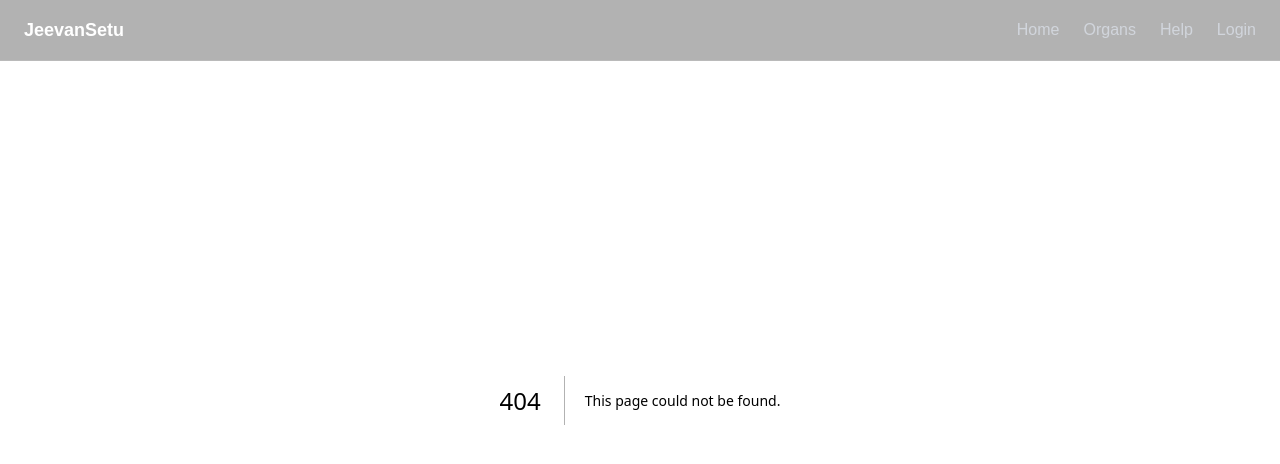
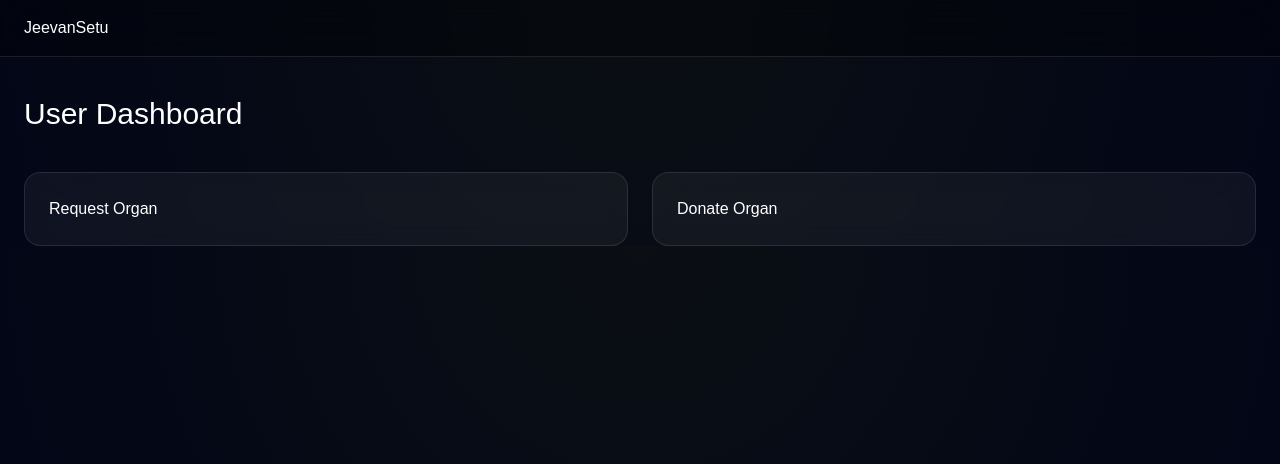
Before and after one commit to Charan-vamshi/jeevansetu-organ-donation-mvp, a Next.js app: page /dashboard in a window 1280 px wide. Before the commit this address had no page. Shown: the top 464 px of the page. Built offline with nearby package versions, Linux system fonts and the light colour scheme.

Commit message:
Final UI, role-based dashboards, routing fix, navbar cleanup

```diff
--- /dev/null
+++ b/app/dashboard/page.tsx
@@ -0,0 +1,30 @@
+"use client";
+
+import { motion } from "framer-motion";
+import Link from "next/link";
+
+export default function UserDashboard() {
+  return (
+    <main className="pt-24 px-6 max-w-7xl mx-auto space-y-10">
+
+      <motion.h1 initial={{ opacity: 0 }} animate={{ opacity: 1 }} className="text-3xl">
+        User Dashboard
+      </motion.h1>
+
+      <div className="grid md:grid-cols-2 gap-6">
+        <Link href="/request">
+          <div className="glass p-6 cursor-pointer hover:scale-105">
+            Request Organ
+          </div>
+        </Link>
+
+        <Link href="/donate">
+          <div className="glass p-6 cursor-pointer hover:scale-105">
+            Donate Organ
+          </div>
+        </Link>
+      </div>
+
+    </main>
+  );
+}
--- a/app/login/page.tsx
+++ b/app/login/page.tsx
@@ -33,7 +33,7 @@ export default function LoginPage() {
 
     if (role === "user") {
       localStorage.setItem("role", role);
-      router.push("/organs");
+      router.push("/dashboard");
       return;
     }
 
--- a/app/organs/page.tsx
+++ b/app/organs/page.tsx
@@ -1,30 +1,9 @@
-"use client";
+import OrganGrid from "@/components/organ/OrganGrid";
 
-import { motion } from "framer-motion";
-import Link from "next/link";
-
-export default function UserDashboard() {
+export default function OrgansPage() {
   return (
-    <main className="pt-24 px-6 max-w-7xl mx-auto space-y-10">
-
-      <motion.h1 initial={{ opacity: 0 }} animate={{ opacity: 1 }} className="text-3xl">
-        Welcome
-      </motion.h1>
-
-      <div className="grid md:grid-cols-2 gap-6">
-        <Link href="/request">
-          <div className="glass p-6 cursor-pointer hover:scale-105">
-            Request Organ
-          </div>
-        </Link>
-
-        <Link href="/donate">
-          <div className="glass p-6 cursor-pointer hover:scale-105">
-            Donate Organ
-          </div>
-        </Link>
-      </div>
-
+    <main className="pt-24">
+      <OrganGrid />
     </main>
   );
 }
--- a/components/navbar/Navbar.tsx
+++ b/components/navbar/Navbar.tsx
@@ -2,72 +2,49 @@
 
 import Link from "next/link";
 import { useEffect, useState } from "react";
-import { motion } from "framer-motion";
-import { fadeIn } from "@/components/animations/motionVariants";
 
 export default function Navbar() {
   const [role, setRole] = useState<string | null>(null);
+  const [loaded, setLoaded] = useState(false);
 
   useEffect(() => {
-    const storedRole = localStorage.getItem("role");
-    setRole(storedRole);
+    setRole(localStorage.getItem("role"));
+    setLoaded(true);
   }, []);
 
+  if (!loaded) return null;
+
   return (
-    <motion.nav
-      variants={fadeIn as any}
-      initial="hidden"
-      animate="visible"
-      className="fixed top-0 left-0 w-full z-50 bg-black/30 backdrop-blur-lg border-b border-white/10"
-    >
-      <div className="max-w-7xl mx-auto px-6 py-4 flex items-center justify-between">
-        <h1 className="text-white font-semibold text-lg">
-          JeevanSetu
-        </h1>
+    <nav className="fixed top-0 left-0 w-full z-50 bg-black/30 backdrop-blur-lg border-b border-white/10">
+      <div className="max-w-7xl mx-auto px-6 py-4 flex justify-between">
 
-        <div className="flex items-center gap-6 text-gray-300">
-          {/* Common Navigation */}
-          <Link href="/" className="hover:text-white">
-            Home
-          </Link>
-          <Link href="/organs" className="hover:text-white">
-            Organs
-          </Link>
-          <Link href="/help" className="hover:text-white">
-            Help
-          </Link>
+        <h1 className="text-white">JeevanSetu</h1>
 
-          {/* Role-Based Navigation */}
-          {role === "admin" && (
-            <Link href="/admin" className="hover:text-white">
-              Admin
-            </Link>
+        <div className="flex gap-6 text-gray-300">
+
+          {role === "user" && (
+            <>
+              <Link href="/dashboard">Dashboard</Link>
+              <Link href="/organs">Organs</Link>
+              <Link href="/help">Help</Link>
+            </>
           )}
 
-          {role === "hospital" && (
-            <Link href="/hospital" className="hover:text-white">
-              Hospital
-            </Link>
-          )}
+          {role === "admin" && <Link href="/admin">Admin</Link>}
+          {role === "hospital" && <Link href="/hospital">Hospital</Link>}
 
-          {/* Auth */}
-          {!role ? (
-            <Link href="/login" className="hover:text-white">
-              Login
-            </Link>
-          ) : (
+          {role && (
             <button
               onClick={() => {
                 localStorage.removeItem("role");
                 window.location.href = "/login";
               }}
-              className="glass-button text-sm"
             >
               Logout
             </button>
           )}
         </div>
       </div>
-    </motion.nav>
+    </nav>
   );
 }
```
